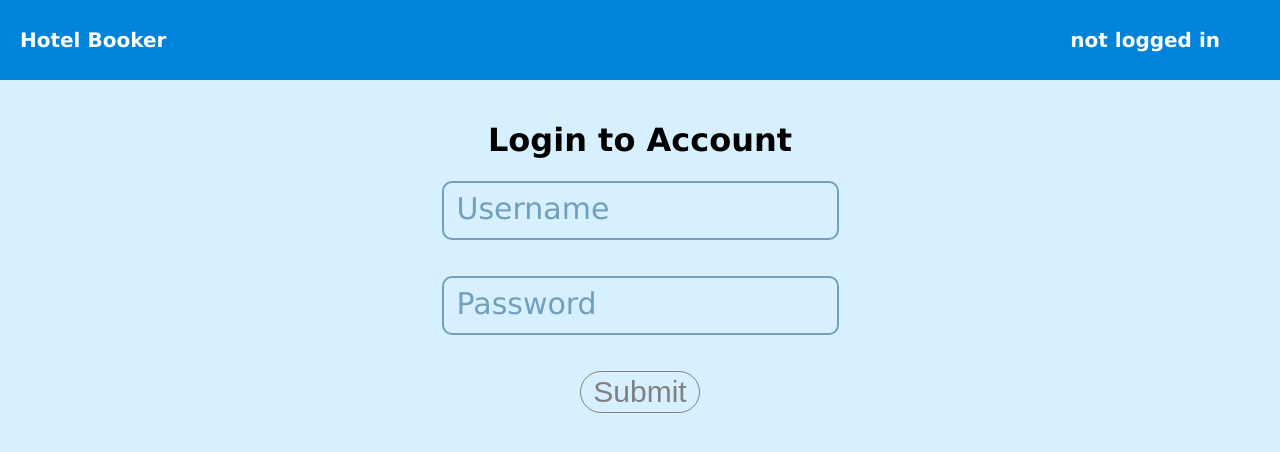
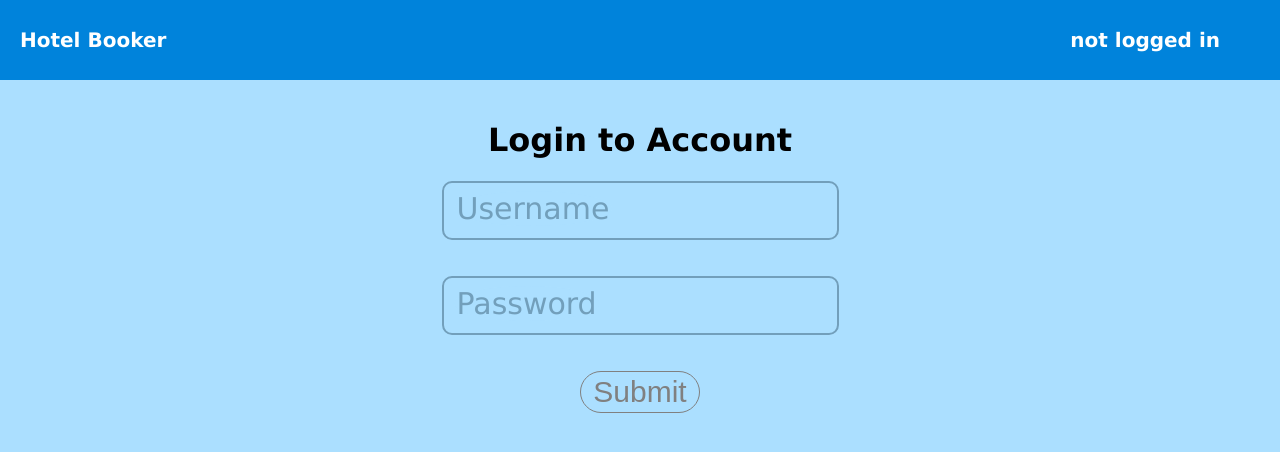
Before and after one commit to TMploeg/HotelBooker, a React (Vite) app in the folder src/web-react/hotel-booker/: page /login in a window 1280 px wide. Shown: the top 452 px of the page. Built offline with nearby package versions, Linux system fonts and the light colour scheme; some icons are missing.

Commit message:
updated styling

```diff
--- a/src/web-react/hotel-booker/src/App.css
+++ b/src/web-react/hotel-booker/src/App.css
@@ -1,8 +1,8 @@
 :root{
     --default-color: #0083db;
 
-    --default-color-light: #a1dbff;
-    --default-color-x-light: #d7f0ff;
+    --default-color-light: #89d2ff;
+    --default-color-x-light: #abdfff;
 
     --default-color-slightly-dark: #0075c4;
     --default-color-dark: #0063a4;
--- a/src/web-react/hotel-booker/src/components/hotels/hotel-booking-form/HotelBookingForm.css
+++ b/src/web-react/hotel-booker/src/components/hotels/hotel-booking-form/HotelBookingForm.css
@@ -37,3 +37,9 @@
 .submit-booking-button{
     width: fit-content;
 }
+
+.booking-form-error{
+    color: red;
+    font-weight: bold;
+    font-size: 20px;
+}
--- a/src/web-react/hotel-booker/src/components/hotels/hotel-booking-form/HotelBookingForm.jsx
+++ b/src/web-react/hotel-booker/src/components/hotels/hotel-booking-form/HotelBookingForm.jsx
@@ -48,7 +48,7 @@ export default function HotelBookingForm() {
         <FlatButton
             disabled={error !== null}
             className="submit-booking-button" onClick={onBookClicked}>Book</FlatButton>
-        {error !== null ? <div>{error}</div> : null}
+        {error !== null ? <div className="booking-form-error">{error}</div> : null}
     </div>
 
     function validateFields() {
```
